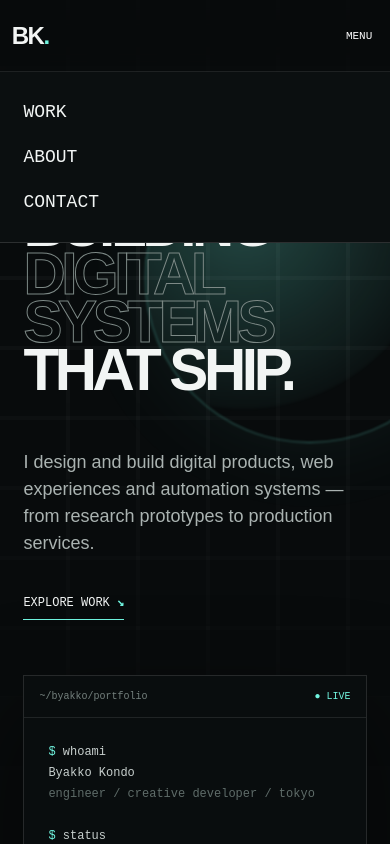
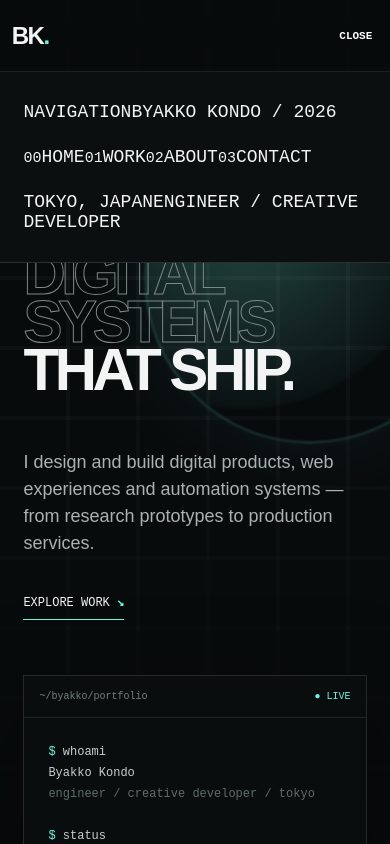
Before and after one commit to bbbyk105/portfolio2026-playground, a Next.js app: page / in a window 390 px wide. Both pictures are taken after a click on the button "MENU". Shown: the top 844 px of the page. Built offline with nearby package versions, Linux system fonts and the light colour scheme.

Commit message:
Add GSAP hamburger menu without changing homepage layout

```diff
--- a/components/Playground.tsx
+++ b/components/Playground.tsx
@@ -1,5 +1,5 @@
 "use client";
-import {useEffect,useState} from "react";
+import {useEffect,useRef,useState} from "react";
 import {gsap} from "gsap";
 
 const works=[
@@ -12,10 +12,28 @@ const works=[
 const tech=["TYPESCRIPT","PYTHON","NEXT.JS","REACT","REACT NATIVE","EXPO","FASTAPI","SUPABASE","POSTGRESQL","DOCKER","N8N","GSAP"];
 export default function Playground(){
  const [menu,setMenu]=useState(false);
+ const menuPanel=useRef<HTMLDivElement>(null);
  useEffect(()=>{gsap.from(".reveal",{y:32,opacity:0,duration:1.05,stagger:.08,ease:"power3.out"});gsap.to(".orb",{y:-18,x:12,duration:4,repeat:-1,yoyo:true,ease:"sine.inOut"})},[]);
+ useEffect(()=>{
+  if(!menuPanel.current)return;
+  const links=menuPanel.current.querySelectorAll(".mobileMenuLink");
+  gsap.to(menuPanel.current,{clipPath:menu?"inset(0 0 0% 0)":"inset(0 0 100% 0)",duration:menu?.72:.5,ease:"power4.inOut",pointerEvents:menu?"auto":"none"});
+  gsap.to(links,{y:menu?0:30,opacity:menu?1:0,duration:.55,stagger:.055,delay:menu?.14:0,ease:"power3.out"});
+  document.body.style.overflow=menu?"hidden":"";
+  return()=>{document.body.style.overflow=""};
+ },[menu]);
  return <main>
-  <nav className="nav"><a className="brand" href="#">BK<span>.</span></a><div className="navlinks"><a href="#work">WORK</a><a href="#about">ABOUT</a><a href="mailto:byakkokondo@gmail.com">CONTACT</a></div><button className="menuBtn" onClick={()=>setMenu(!menu)}>MENU</button></nav>
-  {menu&&<div className="mobileMenu"><a onClick={()=>setMenu(false)} href="#work">WORK</a><a onClick={()=>setMenu(false)} href="#about">ABOUT</a><a href="mailto:byakkokondo@gmail.com">CONTACT</a></div>}
+  <nav className="nav"><a className="brand" href="#">BK<span>.</span></a><div className="navlinks"><a href="#work">WORK</a><a href="#about">ABOUT</a><a href="mailto:byakkokondo@gmail.com">CONTACT</a></div><button className={"menuBtn "+(menu?"isOpen":"")} onClick={()=>setMenu(!menu)} aria-expanded={menu} aria-label="Toggle navigation"><span/><span/><b>{menu?"CLOSE":"MENU"}</b></button></nav>
+  <div className="mobileMenu" ref={menuPanel}>
+   <div className="mobileMenuMeta"><span>NAVIGATION</span><span>BYAKKO KONDO / 2026</span></div>
+   <div className="mobileMenuNav">
+    <a className="mobileMenuLink" onClick={()=>setMenu(false)} href="#"><small>00</small>HOME</a>
+    <a className="mobileMenuLink" onClick={()=>setMenu(false)} href="#work"><small>01</small>WORK</a>
+    <a className="mobileMenuLink" onClick={()=>setMenu(false)} href="#about"><small>02</small>ABOUT</a>
+    <a className="mobileMenuLink" onClick={()=>setMenu(false)} href="mailto:byakkokondo@gmail.com"><small>03</small>CONTACT</a>
+   </div>
+   <div className="mobileMenuFoot"><span>TOKYO, JAPAN</span><span>ENGINEER / CREATIVE DEVELOPER</span></div>
+  </div>
   <section className="hero">
    <div className="gridbg"/><div className="orb o1"/><div className="orb o2"/>
    <p className="eyebrow reveal"><i/> BYAKKO KONDO / ENGINEER / CREATIVE DEVELOPER</p>
```
